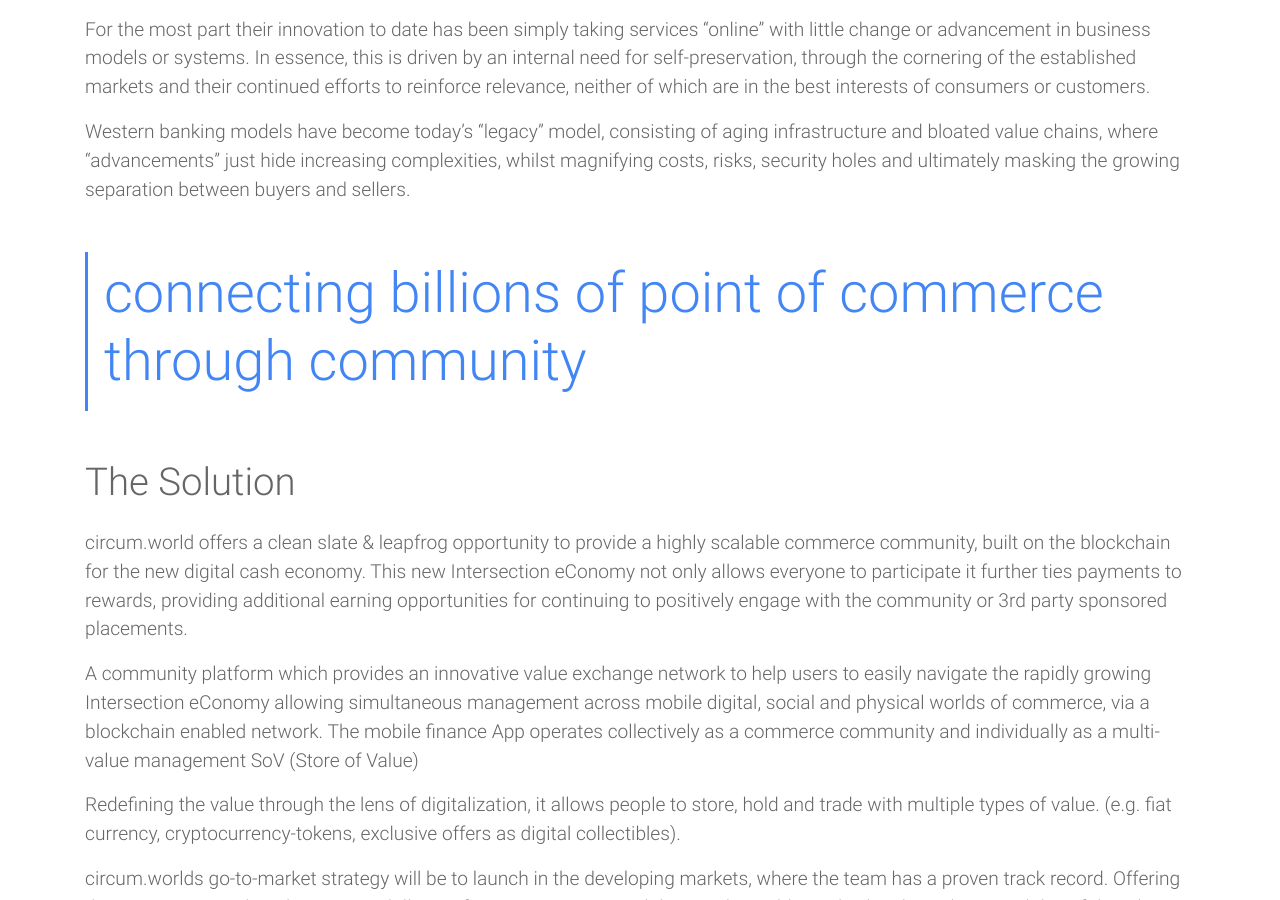
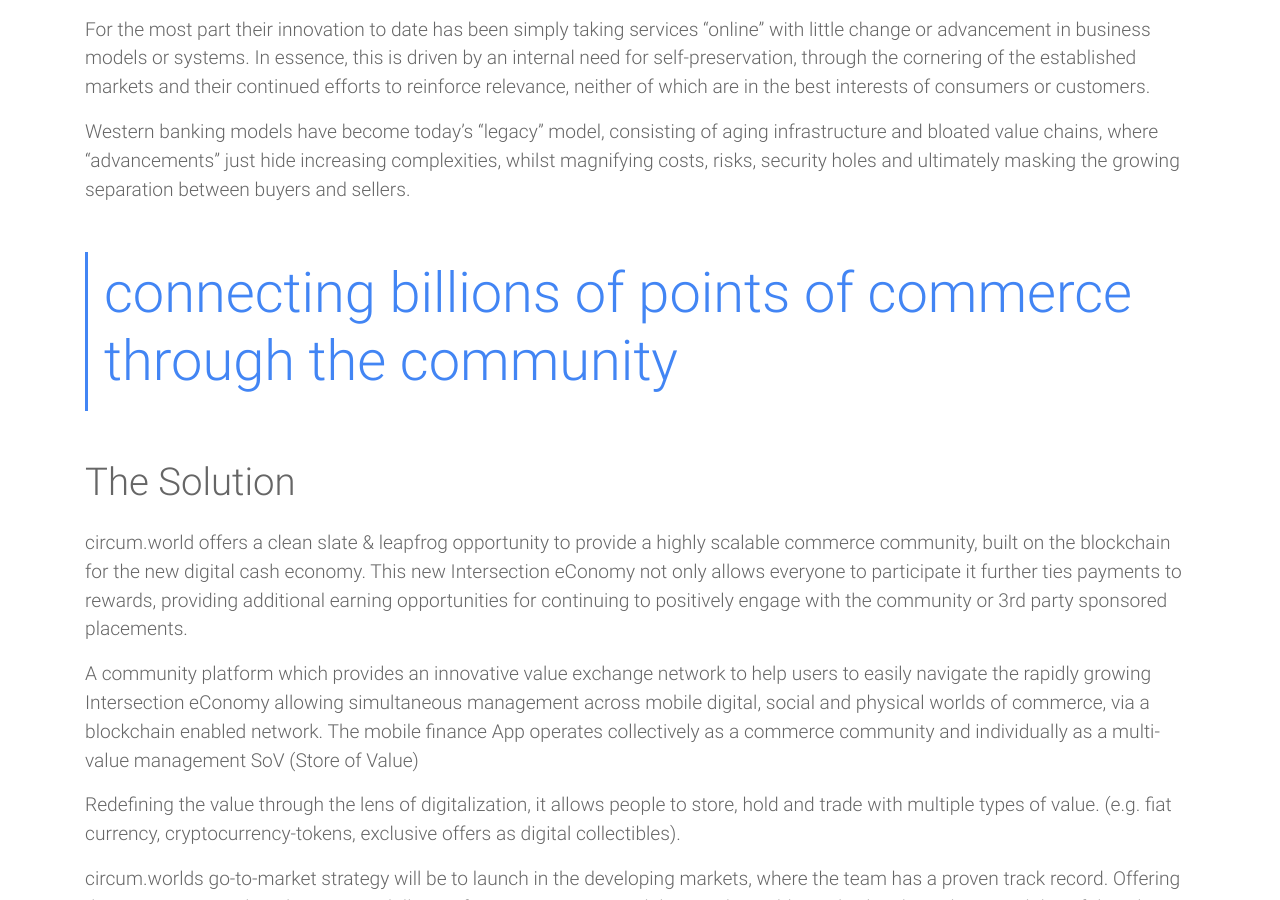
Before and after one commit to circumworld/circum-website, a Jekyll site: the page built from index.html, in a window 1280 px wide and 900 px high, scrolled down 1820 px. Built offline with Jekyll 4.4.1, drawn with Linux system fonts in a browser that asks for light colours; nearby versions of some CDN libraries.

Commit message:
Update index.html

```diff
--- a/index.html
+++ b/index.html
@@ -27,7 +27,7 @@
 		{% include blocks/the-problem.html %}
 
 		<blockquote class="blockquote bq-primary text-primary my-5">
-			<h4 class="display-4">connecting billions of point of commerce through community</h4>
+			<h4 class="display-4">connecting billions of points of commerce through the community</h4>
 		</blockquote>
 
 		<h2 class="h2-responsive mt-5 mb-4">The Solution</h2>
```
